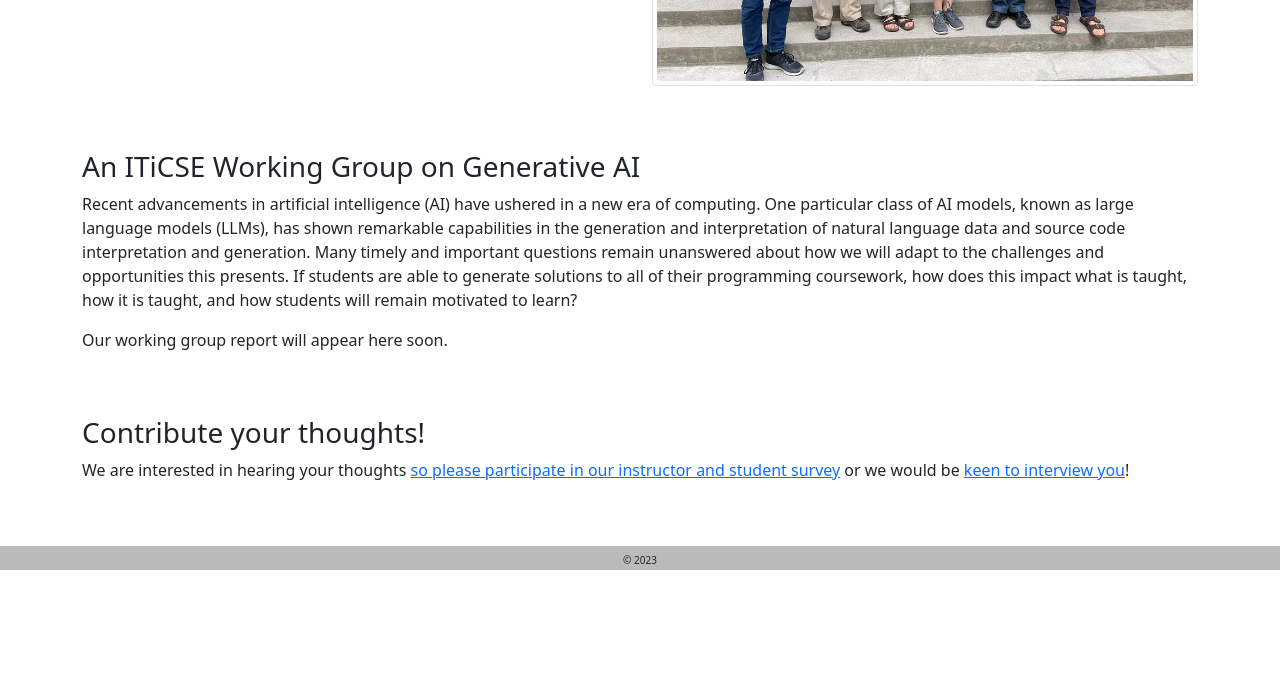
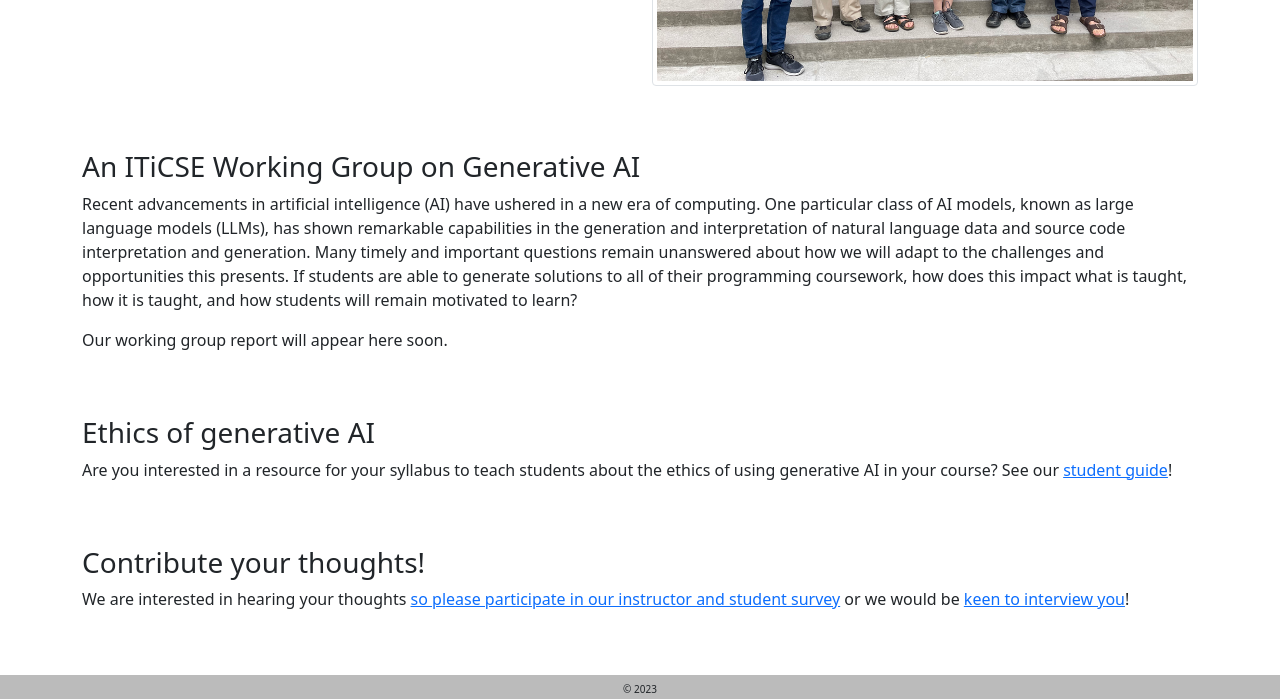
Before and after one commit to iticse23-generative-ai/iticse23-generative-ai.github.io, a plain HTML site: page index.html in a window 1280 px wide. Shown: the part 373-1072 px from the top of the page. Before the commit the page ends 943 px from the top, so only its background shows below. Drawn offline with Linux system fonts and the light colour scheme.

Commit message:
Add student guide from the ethics subgroup

```diff
--- a/index.html
+++ b/index.html
@@ -106,6 +106,22 @@ students will remain motivated to learn?</p>
 <div class="container pt-5">
 	<div class="row">
 		<div class="col">
+			<h3 class="fw-light">Ethics of generative AI</h3>
+		</div>
+	</div>
+</div>
+
+<div class="container">
+	<div class="row">
+		<div class="col">
+			<p>Are you interested in a resource for your syllabus to teach students about the ethics of using generative AI in your course? See our <a href=media/ITiCSE_2023_WG4_Mature_Draft_Jul_9_2023_AppendixD.pdf>student guide</a>!</p>
+		</div>
+	</div>
+</div>
+
+<div class="container pt-5">
+	<div class="row">
+		<div class="col">
 			<h3 class="fw-light">Contribute your thoughts!</h3>
 		</div>
 	</div>
```
Also changed, not shown: 1 other file.
